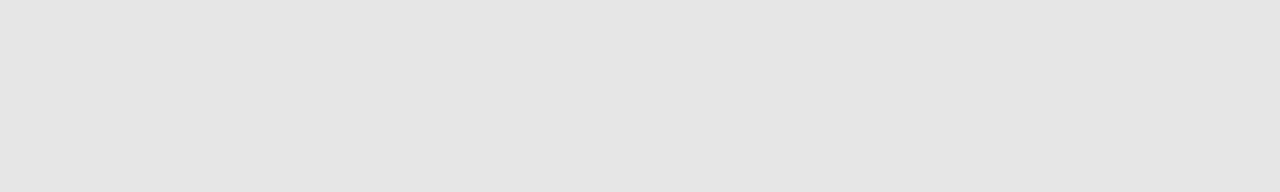
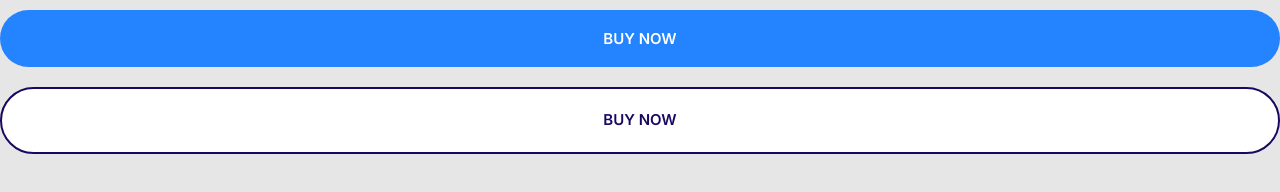
Before and after one commit to FrostdropDigital/moshified, a plain HTML site: page index.html in a window 1280 px wide. Drawn offline with Linux system fonts and the light colour scheme.

Commit message:
Build and design buttons; remove psd files.
Former-commit-id: 960f40316f137a53b2c87d26eb3a356f83811a44

```diff
--- a/css/styles.css
+++ b/css/styles.css
@@ -4,6 +4,12 @@
 	--color-accent: hsl(12, 100%, 50%);
 	--color-headings: hsl(253, 86%, 20%);
 	--color-body: hsl(252, 12%, 60%);
+}
+
+*,
+*::after,
+*::before {
+	box-sizing: border-box;
 }
 
 /* Typography */
@@ -172,3 +178,66 @@ a {
 	justify-content: center;
 	align-items: center;
 }
+
+/* Buttons */
+
+.btn {
+	border-radius: 40px;
+	border: 0;
+	color: hsl(0, 0%, 100%);
+	cursor: pointer;
+	font-size: 1.8rem;
+	font-weight: 600;
+	margin: 1rem 0;
+	padding: 2rem 3rem;
+	text-align: center;
+	text-transform: uppercase;
+	transition: background 0.2s, color 0.2s;
+	white-space: nowrap;
+}
+
+.btn-block {
+	width: 100%;
+	display: inline-block;
+}
+
+.btn-primary {
+	background: var(--color-primary);
+}
+
+.btn-primary:hover {
+	background: hsl(214, 100%, 61%);
+}
+
+.btn-secondary {
+	background: var(--color-secondary);
+}
+
+.btn-secondary:hover {
+	background: hsl(189, 100%, 45%);
+}
+
+.btn-accent {
+	background: var(--color-accent);
+}
+
+.btn-accent:hover {
+	background: hsl(12, 100%, 45%);
+}
+
+.btn-outline {
+	background: hsl(0, 0%, 100%);
+	color: var(--color-headings);
+	border: 2px solid var(--color-headings);
+}
+
+.btn-outline:hover {
+	background: var(--color-headings);
+	color: hsl(0, 0%, 100%);
+}
+
+@media screen and (min-width: 1024px) {
+	.btn {
+		font-size: 1.5rem;
+	}
+}
--- a/index.html
+++ b/index.html
@@ -11,5 +11,8 @@
 		<link rel="stylesheet" href="css/normalize.css" />
 		<link rel="stylesheet" href="css/styles.css" />
 	</head>
-	<body></body>
+	<body>
+		<button class="btn btn-primary btn-block">Buy Now</button>
+		<a href="#" class="btn btn-outline btn-block">Buy Now</a>
+	</body>
 </html>
```
Also changed, not shown: 2 other files.
